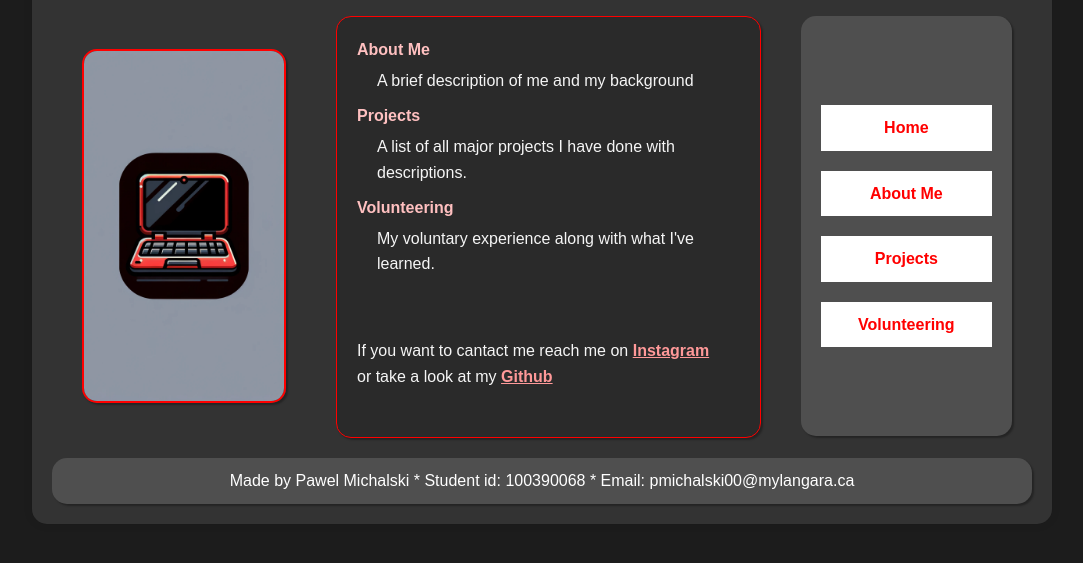
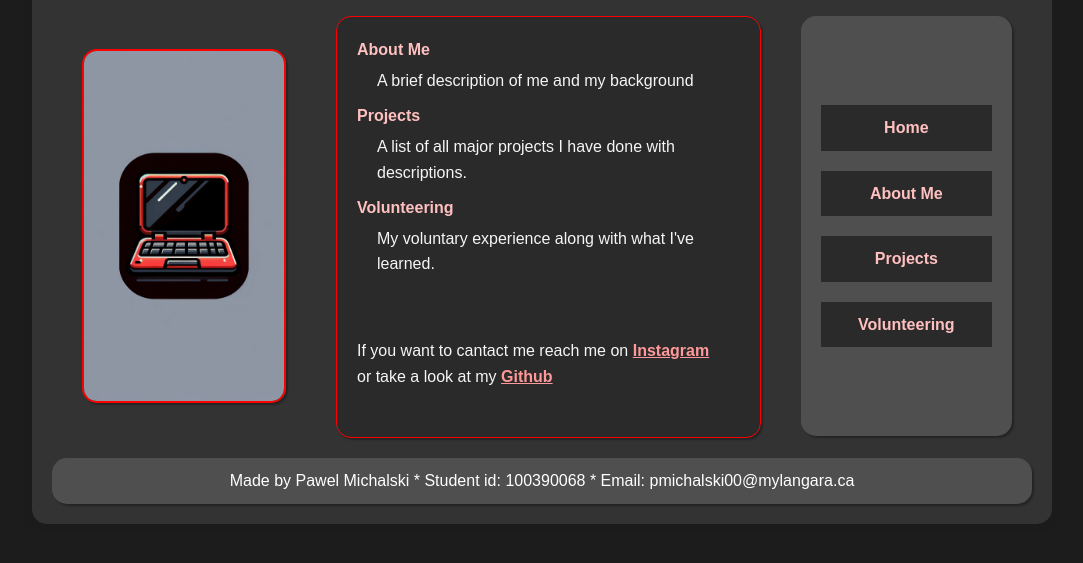
Before and after one commit to Zanzigzan/2350-assignment-3, a plain HTML site: page index.html in a window 1280 px wide. Shown: the part 115-678 px from the top of the page, without its empty margins (98-1181 px from the left). Drawn offline with Linux system fonts and the light colour scheme.

Commit message:
Nav bar modified

```diff
--- a/css/style.css
+++ b/css/style.css
@@ -81,19 +81,19 @@ nav ul li {
 }
 
 nav ul li a {
-    color: #FF0000;
+    color: #FFC0C0;
     text-decoration: none;
     font-weight: bold;
     padding: 10px 20px;
     display: block;
-    background-color: #fff;
+    background-color: #2A2A2A;
     margin: 10px;
     transition: transform 0.3s ease;
 }
 
 nav ul li a:hover {
-    color: #fff;
-    background-color: #FF3333;
+    color: #2A2A2A;
+    background-color: #FFC0C0;
     transform: translateY(-5px);
 }
 
```
